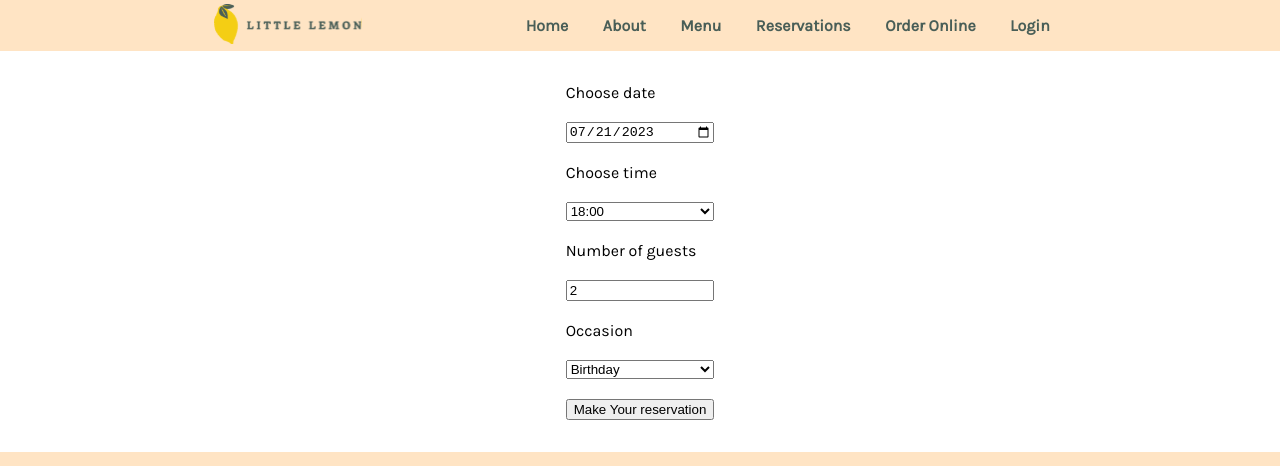
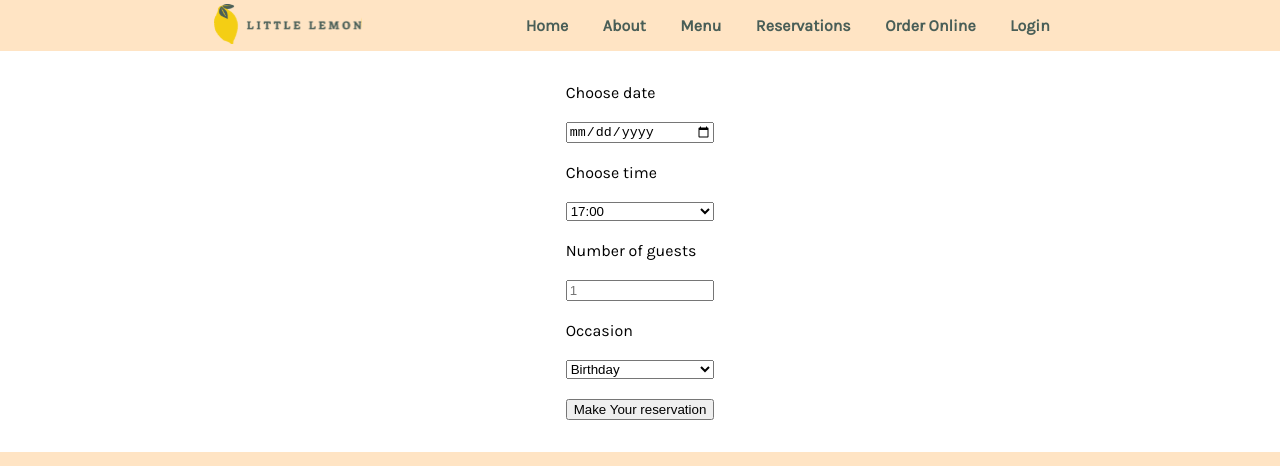
Before and after one commit to TomZhong-au/little-lemon, a React (Create React App) app: page /booking in a window 1280 px wide. Shown: the top 466 px of the page. Built offline with nearby package versions, Linux system fonts and the light colour scheme; a web font is replaced by a local one.

Commit message:
refactor to use html form, not controlled by formik/react

```diff
--- a/src/Components/BookingForm/BookingForm.js
+++ b/src/Components/BookingForm/BookingForm.js
@@ -1,49 +1,58 @@
-import { Formik, Form, Field, ErrorMessage } from "formik";
+import { useRef, useState } from "react";
+import TimeSlots from "./TimeSlots";
 
-const defaultValues = {
-  date: getTodayDateString(),
-  time: "18:00",
-  number: 2,
-  occasion: "Birthday",
+const BookingForm = () => {
+  const [date, setDate] = useState("");
+  const formRef = useRef(null);
+
+  const handleSubmit = (e) => {
+    e.preventDefault();
+
+    const values = new FormData(formRef.current);
+
+    for (const value of values) {
+      console.log(value);
+    }
   };
-const BookingForm = () => {
+
   return (
-    <Formik
-      initialValues={defaultValues}
-      onSubmit={(values) => {
-        console.log(values);
-      }}
+    <form
+      style={{ display: "grid", maxWidth: "200px", gap: "20px" }}
+      onSubmit={handleSubmit}
+      ref={formRef}
     >
-      {(formik) => (
-        <Form style={{ display: "grid", maxWidth: "200px", gap: "20px" }}>
       <label htmlFor="res-date">Choose date</label>
-          <Field type="date" name="date" />
-          <ErrorMessage name="date" />
+      <input
+        type="date"
+        id="res-date"
+        onChange={(e) => setDate(e.target.value)}
+        value={date}
+        name="date"
+      />
 
       <label htmlFor="res-time">Choose time</label>
-          <Field name="time" as="select">
-            <option>17:00</option>
-            <option>18:00</option>
-            <option>19:00</option>
-            <option>20:00</option>
-            <option>21:00</option>
-            <option>22:00</option>
-          </Field>
-          <ErrorMessage name="time" />
+      <select id="res-time" name="time">
+        <TimeSlots date={date} />
+      </select>
 
       <label htmlFor="guests">Number of guests</label>
-          <Field type="number" placeholder="1" min="1" max="10" name="number" />
+      <input
+        type="number"
+        placeholder="1"
+        min="1"
+        max="10"
+        id="guests"
+        name="guests"
+      />
 
       <label htmlFor="occasion">Occasion</label>
-          <Field name="occasion" as="select">
+      <select id="occasion" name="occasion">
         <option>Birthday</option>
         <option>Anniversary</option>
-          </Field>
+      </select>
 
       <input type="submit" value="Make Your reservation" />
-        </Form>
-      )}
-    </Formik>
+    </form>
   );
 };
 
--- /dev/null
+++ b/src/Components/BookingForm/TimeSlots.js
@@ -0,0 +1,30 @@
+import { useEffect, useReducer } from "react";
+
+const TimeSlots = ({ date }) => {
+  const [timeslots, dispatch] = useReducer(reducerFn, [
+    "17:00",
+    "18:00",
+    "19:00",
+    "20:00",
+  ]);
+
+  useEffect(() => {
+    // await fetching slots
+    //setTimeslots()
+  }, [date]);
+
+  return (
+    <>
+      {timeslots.map((slot) => (
+        <option key={slot}>{slot}</option>
+      ))}
+    </>
+  );
+};
+
+export default TimeSlots;
+
+function reducerFn(state, action) {
+  if (action.type === "set") return action.payload;
+  return state;
+}
--- a/src/Components/Main/Hero/TextContent.js
+++ b/src/Components/Main/Hero/TextContent.js
@@ -7,13 +7,17 @@ const TextContent = () => {
         flexDirection: "column",
       }}
     >
-      <h2 className="hero-title">Little Lemon</h2>
-      <span className="hero-subtitle">Chicago</span>
-      <span className="hero-text">
+      <h2 className="hero-title" aria-label="restaurant name">
+        Little Lemon
+      </h2>
+      <span className="hero-subtitle" aria-label="restaurant location">
+        Chicago
+      </span>
+      <span className="hero-text" aria-label="restaurant description">
         We are a family owned Mediterranean restaurant, focused on traditional
         recipes served with a modern twist.
       </span>
-      <a className="hero-cta" href="/booking">
+      <a className="hero-cta" href="/booking" aria-label="booking button">
         Reserve a Table
       </a>
     </div>
```
Lines whose indentation alone changed are shown as unchanged.
